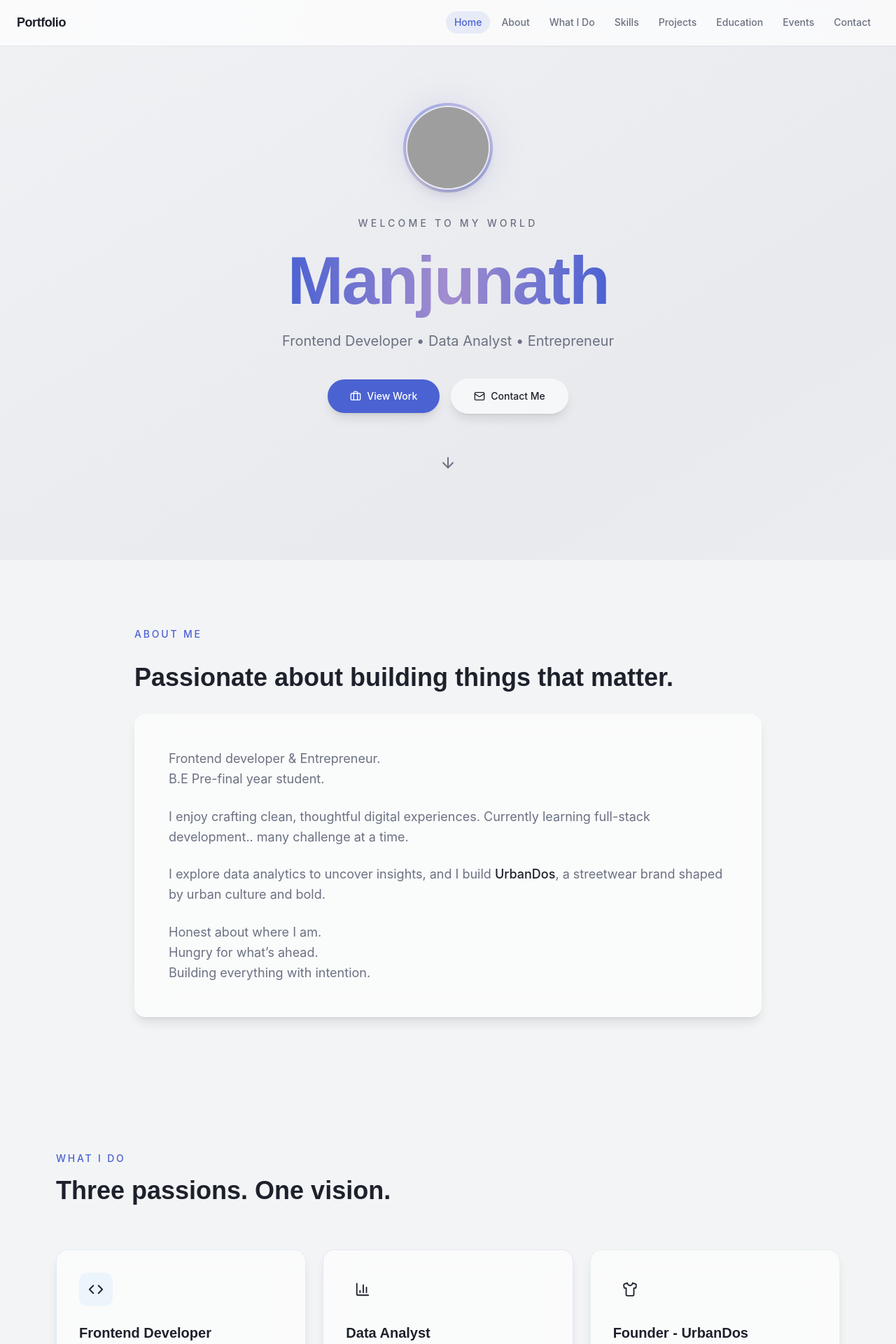
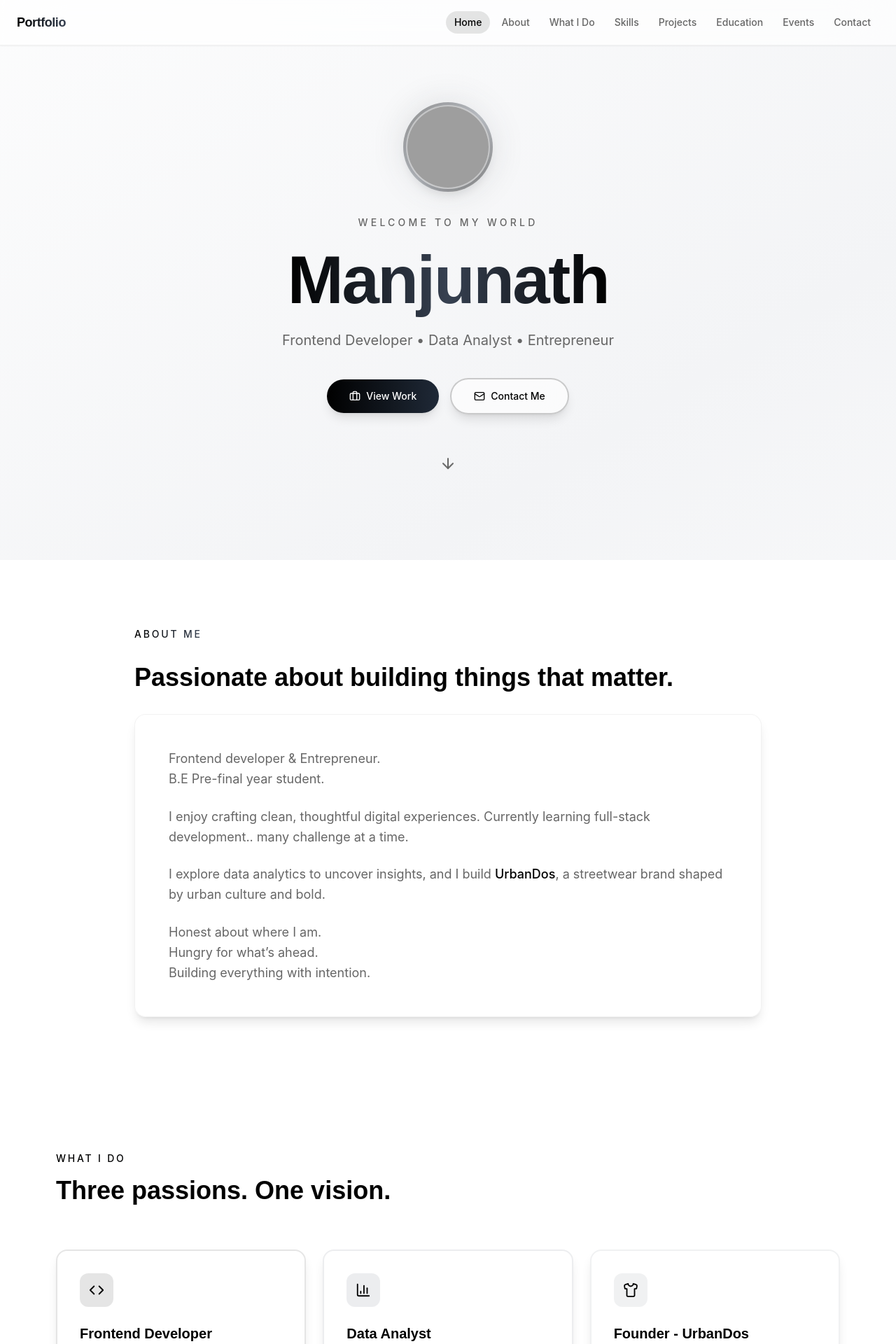
Before and after one commit to ManjunathSivasankar/Portfolio, a React (Vite) app: page / in a window 1280 px wide. Shown: the top 1920 px of the page at 70% size. Built offline with nearby package versions, Linux system fonts and the light colour scheme; grey boxes are pictures that could not be loaded; the HTML template or start-up script is replaced by a standard one.

Commit message:
black-white

```diff
--- a/src/components/portfolio/AboutSection.tsx
+++ b/src/components/portfolio/AboutSection.tsx
@@ -8,7 +8,7 @@ export default function AboutSection() {
         <RevealSection>
           <div className="flex items-center gap-3 mb-8">
 
-            <p className="text-sm font-medium tracking-[0.2em] uppercase text-primary">About Me</p>
+            <p className="text-sm font-medium tracking-[0.2em] uppercase bg-clip-text text-transparent bg-gradient-to-r from-black to-gray-700">About Me</p>
           </div>
         </RevealSection>
 
--- a/src/components/portfolio/FloatingShapes.tsx
+++ b/src/components/portfolio/FloatingShapes.tsx
@@ -1,11 +1,11 @@
 export default function FloatingShapes() {
   return (
     <div className="fixed inset-0 pointer-events-none overflow-hidden z-0">
-      {/* Soft gradient orbs */}
-      <div className="absolute top-20 -left-32 w-96 h-96 rounded-full bg-glow-blue/10 blur-3xl floating-slow" />
-      <div className="absolute top-1/3 -right-40 w-[500px] h-[500px] rounded-full bg-glow-violet/8 blur-3xl floating-delay" />
-      <div className="absolute bottom-1/4 left-1/4 w-72 h-72 rounded-full bg-glow-mint/8 blur-3xl floating" />
-      <div className="absolute bottom-20 right-20 w-48 h-48 rounded-full bg-glow-blue/6 blur-2xl floating-slow" />
+      {/* Soft gradient orbs - Black to Grey */}
+      <div className="absolute top-20 -left-32 w-96 h-96 rounded-full bg-gradient-to-br from-black/5 via-gray-400/5 to-transparent blur-3xl floating-slow" />
+      <div className="absolute top-1/3 -right-40 w-[500px] h-[500px] rounded-full bg-gradient-to-bl from-gray-500/4 via-black/3 to-transparent blur-3xl floating-delay" />
+      <div className="absolute bottom-1/4 left-1/4 w-72 h-72 rounded-full bg-gradient-to-tr from-black/4 via-gray-600/4 to-transparent blur-3xl floating" />
+      <div className="absolute bottom-20 right-20 w-48 h-48 rounded-full bg-gradient-to-tl from-gray-400/3 via-black/2 to-transparent blur-2xl floating-slow" />
 
       {/* Noise texture */}
       <div className="absolute inset-0 noise-overlay" />
--- a/src/components/portfolio/HeroSection.tsx
+++ b/src/components/portfolio/HeroSection.tsx
@@ -15,7 +15,7 @@ export default function HeroSection() {
   return (
     <section id="hero" className="relative min-h-screen flex items-center justify-center section-padding pt-32">
       {/* Animated gradient bg */}
-      <div className="absolute inset-0 bg-gradient-to-br from-background via-secondary to-background animate-gradient" />
+      <div className="absolute inset-0 bg-gradient-to-br from-white via-gray-100 to-white animate-gradient" />
 
       <div className="relative z-10 text-center max-w-3xl mx-auto">
         {/* Profile Image */}
@@ -27,11 +27,11 @@ export default function HeroSection() {
           }}
         >
           <div className="relative inline-block">
-            {/* Glow ring */}
-            <div className="absolute inset-0 rounded-full bg-gradient-to-br from-primary/40 via-accent/30 to-primary/40 blur-xl animate-pulse" />
+            {/* Glow ring - Black to Grey gradient */}
+            <div className="absolute inset-0 rounded-full bg-gradient-to-br from-black/30 via-gray-600/20 to-black/30 blur-xl animate-pulse" />
             {/* Profile container */}
-            <div className="relative w-28 h-28 sm:w-32 sm:h-32 rounded-full p-1 bg-gradient-to-br from-primary/50 via-accent/40 to-primary/50">
-              <div className="w-full h-full rounded-full overflow-hidden glass-card border-2 border-white/20">
+            <div className="relative w-28 h-28 sm:w-32 sm:h-32 rounded-full p-1 bg-gradient-to-br from-black/40 via-gray-700/30 to-black/40">
+              <div className="w-full h-full rounded-full overflow-hidden glass-card border-2 border-black/10">
                 {/* Placeholder avatar - replace src with your image */}
                 <img
                   src="https://i.postimg.cc/Sxf3NGNj/Whats-App-Image-2026-02-08-at-19-07-15.jpg"
@@ -84,14 +84,14 @@ export default function HeroSection() {
         >
           <button
             onClick={() => scrollTo("projects")}
-            className="group flex items-center gap-2 px-8 py-3.5 rounded-full bg-primary text-primary-foreground font-medium text-sm shadow-lg hover:shadow-xl hover:shadow-primary/25 transition-all duration-300 hover:scale-105"
+            className="group flex items-center gap-2 px-8 py-3.5 rounded-full bg-gradient-to-r from-black to-gray-800 text-white font-medium text-sm shadow-lg hover:shadow-2xl hover:shadow-black/40 transition-all duration-300 hover:scale-105"
           >
             <Briefcase size={16} className="group-hover:rotate-12 transition-transform" />
             View Work
           </button>
           <button
             onClick={() => scrollTo("contact")}
-            className="group flex items-center gap-2 px-8 py-3.5 rounded-full glass-card text-foreground font-medium text-sm hover:shadow-lg hover:bg-white/20 transition-all duration-300 hover:scale-105"
+            className="group flex items-center gap-2 px-8 py-3.5 rounded-full glass-card text-foreground font-medium text-sm border-2 border-black/20 hover:shadow-lg hover:bg-gray-100 transition-all duration-300 hover:scale-105"
           >
             <Mail size={16} className="group-hover:scale-110 transition-transform" />
             Contact Me
--- a/src/components/portfolio/Navbar.tsx
+++ b/src/components/portfolio/Navbar.tsx
@@ -25,7 +25,7 @@ export default function Navbar() {
   return (
     <nav className="fixed top-0 left-0 right-0 z-50 glass-nav">
       <div className="max-w-7xl mx-auto flex items-center justify-between px-6 py-4">
-        <button onClick={() => scrollTo("hero")} className="font-display text-lg font-semibold tracking-tight text-foreground">
+        <button onClick={() => scrollTo("hero")} className="font-display text-lg font-semibold tracking-tight text-foreground bg-clip-text text-transparent bg-gradient-to-r from-black to-gray-700">
           Portfolio
         </button>
 
@@ -37,8 +37,8 @@ export default function Navbar() {
                 onClick={() => scrollTo(item.id)}
                 className={`px-3 py-1.5 rounded-full text-sm font-medium transition-all duration-300 ${
                   active === item.id
-                    ? "bg-primary/10 text-primary"
-                    : "text-muted-foreground hover:text-foreground hover:bg-secondary"
+                    ? "bg-black/10 text-black"
+                    : "text-muted-foreground hover:text-foreground hover:bg-gray-200/50"
                 }`}
               >
                 {item.label}
@@ -63,8 +63,8 @@ export default function Navbar() {
                   onClick={() => scrollTo(item.id)}
                   className={`w-full text-left px-4 py-2.5 rounded-lg text-sm font-medium transition-all ${
                     active === item.id
-                      ? "bg-primary/10 text-primary"
-                      : "text-muted-foreground hover:text-foreground hover:bg-secondary"
+                      ? "bg-black/10 text-black"
+                      : "text-muted-foreground hover:text-foreground hover:bg-gray-100"
                   }`}
                 >
                   {item.label}
--- a/src/components/portfolio/ProjectsSection.tsx
+++ b/src/components/portfolio/ProjectsSection.tsx
@@ -29,7 +29,7 @@ export default function ProjectsSection() {
     <section id="projects" className="section-padding">
       <div className="max-w-6xl mx-auto">
         <RevealSection>
-          <p className="text-sm font-medium tracking-[0.2em] uppercase text-primary mb-4">
+          <p className="text-sm font-medium tracking-[0.2em] uppercase bg-clip-text text-transparent bg-gradient-to-r from-black to-gray-700 mb-4">
             Projects
           </p>
           <h2 className="font-display text-3xl md:text-4xl font-bold mb-16 text-foreground">
@@ -81,7 +81,7 @@ export default function ProjectsSection() {
                   {project.tags.map((tag) => (
                     <span
                       key={tag}
-                      className="px-3 py-1 text-xs rounded-full bg-primary/8 text-primary font-medium"
+                      className="px-3 py-1 text-xs rounded-full bg-gradient-to-r from-black/5 to-gray-700/5 border border-black/10 text-foreground font-medium"
                     >
                       {tag}
                     </span>
--- a/src/components/portfolio/SkillsSection.tsx
+++ b/src/components/portfolio/SkillsSection.tsx
@@ -24,7 +24,7 @@ export default function SkillsSection() {
     <section id="skills" className="section-padding">
       <div className="max-w-6xl mx-auto">
         <RevealSection>
-          <p className="text-sm font-medium tracking-[0.2em] uppercase text-primary mb-4">Skills</p>
+          <p className="text-sm font-medium tracking-[0.2em] uppercase bg-clip-text text-transparent bg-gradient-to-r from-black to-gray-700 mb-4">Skills</p>
           <h2 className="font-display text-3xl md:text-4xl font-bold mb-16 text-foreground">
             Tools of the trade.
           </h2>
@@ -34,13 +34,13 @@ export default function SkillsSection() {
           {categories.map((cat, ci) => (
             <RevealSection key={cat.title} delay={ci * 100}>
               <div className="mb-6 flex items-center gap-3">
-                <cat.icon size={18} className="text-primary" />
+                <cat.icon size={18} className="text-black" />
                 <h3 className="font-display text-lg font-semibold text-foreground">{cat.title}</h3>
               </div>
               <div className="flex flex-wrap gap-2.5">
                 {cat.skills.map((skill, si) => (
                   <RevealSection key={skill} delay={ci * 100 + si * 50}>
-                    <span className="px-4 py-2 text-sm rounded-xl glass-card text-foreground font-medium hover:shadow-md hover:-translate-y-0.5 transition-all duration-300 cursor-default inline-block">
+                    <span className="px-4 py-2 text-sm rounded-xl glass-card border border-black/10 text-foreground font-medium hover:shadow-md hover:-translate-y-0.5 transition-all duration-300 cursor-default inline-block hover:bg-gray-100">
                       {skill}
                     </span>
                   </RevealSection>
--- a/src/components/portfolio/WhatIDoSection.tsx
+++ b/src/components/portfolio/WhatIDoSection.tsx
@@ -7,8 +7,9 @@ const profiles = [
     icon: Code,
     title: "Frontend Developer",
     subtitle: "intermediate",
-    accent: "glow-blue",
-    borderAccent: "border-glow-blue/20",
+    bgGradient: "from-black/5 to-gray-700/5",
+    borderColor: "border-black/10",
+    iconBg: "bg-black/10",
     description:
       "Building responsive, accessible interfaces with modern tools. Currently learning backend technologies on the path to becoming a full-stack developer.",
     tags: ["React", "JavaScript", "TypeScript", "HTML/CSS", "Tailwind CSS", "Git"],
@@ -17,8 +18,9 @@ const profiles = [
     icon: BarChart3,
     title: "Data Analyst",
     subtitle: "beginner",
-    accent: "glow-violet",
-    borderAccent: "border-glow-violet/20",
+    bgGradient: "from-gray-600/5 to-black/5",
+    borderColor: "border-gray-600/10",
+    iconBg: "bg-gray-600/10",
     description:
       "Turning raw data into meaningful insights. Comfortable with analytical thinking, dashboards, and data-driven decision making.",
     tags: ["Python", "SQL", "Excel", "Power BI", "Data Visualization"],
@@ -26,8 +28,9 @@ const profiles = [
   {
     icon: Shirt,
     title: "Founder - UrbanDos",
-    accent: "glow-mint",
-    borderAccent: "border-glow-mint/20",
+    borderColor: "border-gray-500/10",
+    iconBg: "bg-gray-500/10",
+    bgGradient: "from-gray-500/5 to-black/5",
     description:
       "Created a streetwear brand focused on oversized, bold fashion. Blending creative vision with entrepreneurial hustle.",
     tags: ["Brand Strategy", "Streetwear", "Creative Direction", "E-Commerce"],
@@ -39,7 +42,7 @@ export default function WhatIDoSection() {
     <section id="what-i-do" className="section-padding">
       <div className="max-w-6xl mx-auto">
         <RevealSection>
-          <p className="text-sm font-medium tracking-[0.2em] uppercase text-primary mb-4">What I Do</p>
+          <p className="text-sm font-medium tracking-[0.2em] uppercase bg-clip-text text-transparent bg-gradient-to-r from-black to-gray-700 mb-4">What I Do</p>
           <h2 className="font-display text-3xl md:text-4xl font-bold mb-16 text-foreground">
             Three passions. One vision.
           </h2>
@@ -49,10 +52,10 @@ export default function WhatIDoSection() {
           {profiles.map((p, i) => (
             <RevealSection key={p.title} delay={i * 150}>
               <div
-                className={`glass-card rounded-2xl p-8 h-full ${p.borderAccent} hover:shadow-xl transition-all duration-500 hover:-translate-y-1 group`}
+                className={`glass-card rounded-2xl p-8 h-full ${p.borderColor} border-2 hover:shadow-xl transition-all duration-500 hover:-translate-y-1 group`}
               >
-                <div className={`w-12 h-12 rounded-xl flex items-center justify-center mb-6 bg-${p.accent}/10 group-hover:bg-${p.accent}/20 transition-colors`}>
-                  <p.icon size={22} className={`text-${p.accent}`} />
+                <div className={`w-12 h-12 rounded-xl flex items-center justify-center mb-6 ${p.iconBg} group-hover:bg-black/15 transition-colors`}>
+                  <p.icon size={22} className="text-black" />
                 </div>
 
                 <h3 className="font-display text-xl font-semibold text-foreground mb-1">{p.title}</h3>
@@ -67,7 +70,7 @@ export default function WhatIDoSection() {
                   {p.tags.map((tag) => (
                     <span
                       key={tag}
-                      className="px-3 py-1 text-xs rounded-full bg-secondary text-muted-foreground font-medium"
+                      className="px-3 py-1 text-xs rounded-full bg-gray-100 text-foreground font-medium border border-black/5"
                     >
                       {tag}
                     </span>
--- a/src/index.css
+++ b/src/index.css
@@ -6,53 +6,53 @@
 
 @layer base {
   :root {
-    --background: 220 14% 96%;
-    --foreground: 220 20% 14%;
+    --background: 0 0% 100%;
+    --foreground: 0 0% 0%;
 
     --card: 0 0% 100%;
-    --card-foreground: 220 20% 14%;
+    --card-foreground: 0 0% 0%;
 
     --popover: 0 0% 100%;
-    --popover-foreground: 220 20% 14%;
+    --popover-foreground: 0 0% 0%;
 
-    --primary: 230 60% 56%;
+    --primary: 0 0% 0%;
     --primary-foreground: 0 0% 100%;
 
-    --secondary: 220 14% 92%;
-    --secondary-foreground: 220 20% 14%;
+    --secondary: 0 0% 95%;
+    --secondary-foreground: 0 0% 0%;
 
-    --muted: 220 14% 92%;
-    --muted-foreground: 220 10% 46%;
+    --muted: 0 0% 90%;
+    --muted-foreground: 0 0% 40%;
 
-    --accent: 260 40% 68%;
+    --accent: 0 0% 20%;
     --accent-foreground: 0 0% 100%;
 
     --destructive: 0 84.2% 60.2%;
-    --destructive-foreground: 210 40% 98%;
+    --destructive-foreground: 0 0% 100%;
 
-    --border: 220 14% 88%;
-    --input: 220 14% 88%;
-    --ring: 230 60% 56%;
+    --border: 0 0% 85%;
+    --input: 0 0% 85%;
+    --ring: 0 0% 0%;
 
     --radius: 0.75rem;
 
     /* Portfolio-specific tokens */
     --glass: 0 0% 100% / 0.6;
-    --glass-border: 0 0% 100% / 0.3;
-    --glow-blue: 210 100% 72%;
-    --glow-violet: 260 60% 72%;
-    --glow-mint: 160 40% 68%;
-    --gradient-start: 220 14% 96%;
-    --gradient-end: 230 20% 90%;
+    --glass-border: 0 0% 0% / 0.1;
+    --glow-dark: 0 0% 0%;
+    --glow-grey: 0 0% 40%;
+    --glow-light-grey: 0 0% 60%;
+    --gradient-start: 0 0% 100%;
+    --gradient-end: 0 0% 95%;
 
-    --sidebar-background: 0 0% 98%;
-    --sidebar-foreground: 240 5.3% 26.1%;
-    --sidebar-primary: 240 5.9% 10%;
-    --sidebar-primary-foreground: 0 0% 98%;
-    --sidebar-accent: 240 4.8% 95.9%;
-    --sidebar-accent-foreground: 240 5.9% 10%;
-    --sidebar-border: 220 13% 91%;
-    --sidebar-ring: 217.2 91.2% 59.8%;
+    --sidebar-background: 0 0% 100%;
+    --sidebar-foreground: 0 0% 0%;
+    --sidebar-primary: 0 0% 0%;
+    --sidebar-primary-foreground: 0 0% 100%;
+    --sidebar-accent: 0 0% 90%;
+    --sidebar-accent-foreground: 0 0% 0%;
+    --sidebar-border: 0 0% 85%;
+    --sidebar-ring: 0 0% 0%;
   }
 }
 
@@ -77,11 +77,11 @@
 
 @layer components {
   .glass-card {
-    @apply bg-card/60 backdrop-blur-xl border border-white/30 shadow-lg;
+    @apply bg-card/60 backdrop-blur-xl border border-black/5 shadow-lg;
   }
 
   .glass-nav {
-    @apply bg-card/70 backdrop-blur-2xl border-b border-white/20 shadow-sm;
+    @apply bg-card/70 backdrop-blur-2xl border-b border-black/5 shadow-sm;
   }
 
   .noise-overlay {
@@ -94,7 +94,15 @@
   }
 
   .gradient-text {
-    @apply bg-clip-text text-transparent bg-gradient-to-r from-primary via-accent to-primary;
+    @apply bg-clip-text text-transparent bg-gradient-to-r from-black via-gray-700 to-black;
+  }
+
+  .gradient-text-soft {
+    @apply bg-clip-text text-transparent bg-gradient-to-r from-black via-gray-600 to-gray-800;
+  }
+
+  .gradient-accent {
+    @apply bg-gradient-to-r from-black via-gray-700 to-black;
   }
 
   .floating {
@@ -109,16 +117,16 @@
     animation: floating 8s ease-in-out 2s infinite;
   }
 
-  .glow-blue {
-    box-shadow: 0 0 40px hsl(var(--glow-blue) / 0.15);
+  .glow-dark {
+    box-shadow: 0 0 40px hsl(var(--glow-dark) / 0.1);
   }
 
-  .glow-violet {
-    box-shadow: 0 0 40px hsl(var(--glow-violet) / 0.15);
+  .glow-grey {
+    box-shadow: 0 0 40px hsl(var(--glow-grey) / 0.12);
   }
 
-  .glow-mint {
-    box-shadow: 0 0 40px hsl(var(--glow-mint) / 0.15);
+  .glow-light-grey {
+    box-shadow: 0 0 40px hsl(var(--glow-light-grey) / 0.1);
   }
 }
 
@@ -143,6 +151,20 @@
     50% { opacity: 0.8; }
   }
 
+  @keyframes gradient-glow {
+    0%, 100% { box-shadow: 0 0 20px rgba(0, 0, 0, 0.15), 0 0 40px rgba(100, 100, 100, 0.1); }
+    50% { box-shadow: 0 0 30px rgba(0, 0, 0, 0.2), 0 0 60px rgba(100, 100, 100, 0.15); }
+  }
+
+  @keyframes shimmer {
+    0% {
+      background-position: -1000px 0;
+    }
+    100% {
+      background-position: 1000px 0;
+    }
+  }
+
   .animate-gradient {
     animation: gradient-shift 8s ease infinite;
     background-size: 200% 200%;
@@ -155,4 +177,49 @@
   .animate-pulse-soft {
     animation: pulse-soft 4s ease-in-out infinite;
   }
+
+  .animate-gradient-glow {
+    animation: gradient-glow 3s ease-in-out infinite;
+  }
+
+  .bg-gradient-black-grey {
+    @apply bg-gradient-to-r from-black via-gray-800 to-gray-900;
+  }
+
+  .bg-gradient-white-grey {
+    @apply bg-gradient-to-b from-white via-gray-50 to-gray-100;
+  }
+
+  .bg-gradient-grey-black {
+    @apply bg-gradient-to-r from-gray-100 via-gray-500 to-black;
+  }
+
+  .text-gradient-bold {
+    @apply bg-clip-text text-transparent bg-gradient-to-r from-black to-gray-700;
+  }
+
+  .border-gradient {
+    position: relative;
+    background: white;
+    border: 1px solid transparent;
+    background-clip: padding-box;
+  }
+
+  .border-gradient::before {
+    content: '';
+    position: absolute;
+    top: 0;
+    left: 0;
+    right: 0;
+    bottom: 0;
+    z-index: -1;
+    background: linear-gradient(135deg, #000, #666, #000);
+    border-radius: inherit;
+  }
+
+  .shimmer {
+    background-image: linear-gradient(90deg, rgba(255, 255, 255, 0), rgba(255, 255, 255, 0.3), rgba(255, 255, 255, 0));
+    background-size: 1000px 100%;
+    animation: shimmer 2s infinite;
+  }
 }
```
Also changed, not shown: src/components/portfolio/AcademicSection.tsx (+6 -6 lines), src/components/portfolio/ContactSection.tsx (+6 -6 lines), src/components/portfolio/EventsSection.tsx (+7 -7 lines).
